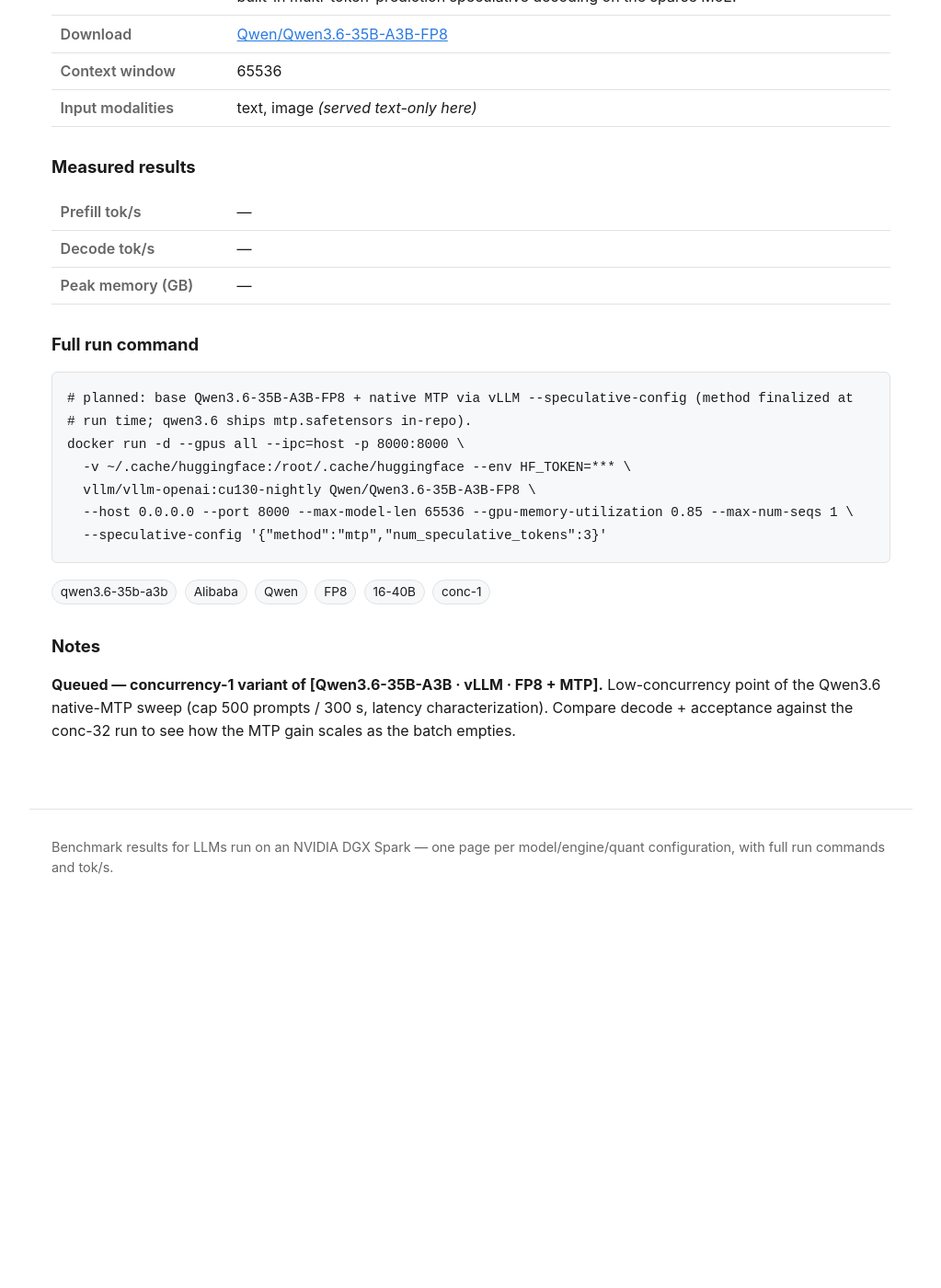
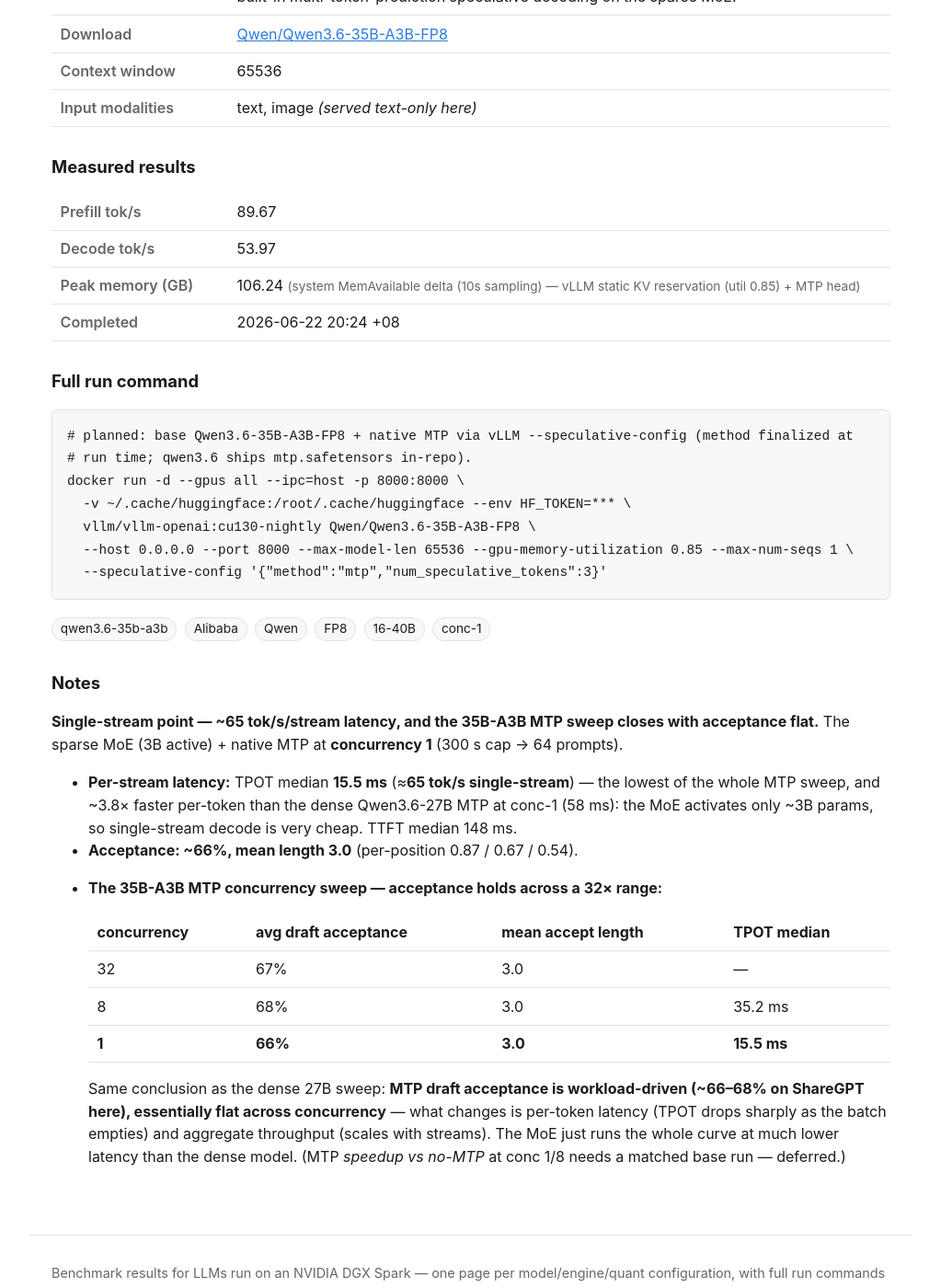
Before and after one commit to yjsoon/autobench, a Jekyll site: the page built from _configs/qwen3-6-35b-a3b-vllm-fp8-mtp-c1.md, in a window 1280 px wide and 1400 px high, scrolled down 548 px. Shown: the whole window at 92% size, without its empty margins (128-1151 px from the left). Built offline with Jekyll 4.4.1, drawn with Linux system fonts in a browser that asks for light colours; before the commit the page ends 1565 px from its top, so only the background shows below that; some of the changed text lies outside the part shown.

Commit message:
Bench: Qwen3.6-35B-A3B MTP conc-1 (TPOT 15.5ms ~65 tok/s/stream, acceptance 66%) — sweep done
35B-A3B MTP sweep: acceptance held 67/68/66% across conc 32/8/1; TPOT 15.5ms at
conc-1 (3.8x faster/token than dense 27B's 58ms - MoE 3B active). Both Qwen3.6
MTP sweeps confirm acceptance is workload-driven/flat across concurrency.

Co-Authored-By: Claude Opus 4.8 (1M context) <noreply@anthropic.com>
Claude-Session: https://claude.ai/code/session_01JczsieM71svofn8CxRyY2s

```diff
--- a/_configs/qwen3-6-35b-a3b-vllm-fp8-mtp-c1.md
+++ b/_configs/qwen3-6-35b-a3b-vllm-fp8-mtp-c1.md
@@ -15,13 +15,14 @@ modalities: [text, image]
 mm_served: false
 concurrency: 1
 tags: [qwen3.6-35b-a3b, Alibaba, Qwen, FP8, 16-40B, conc-1]
-status: pending
-prefill_toks:
-decode_toks:
-mem_gb:
-mem_source:
-measured_on:
-completed_at:
+status: done
+prefill_toks: 89.67
+decode_toks: 53.97
+mem_gb: 106.24
+mem_source: system MemAvailable delta (10s sampling) — vLLM static KV reservation (util 0.85) + MTP head
+spec_acceptance: 66% avg draft acceptance · mean acceptance length 3.0 · per-position 0.87/0.67/0.54
+measured_on: 2026-06-22
+completed_at: 2026-06-22 20:24 +08
 run_command: |
   # planned: base Qwen3.6-35B-A3B-FP8 + native MTP via vLLM --speculative-config (method finalized at
   # run time; qwen3.6 ships mtp.safetensors in-repo).
@@ -32,4 +33,23 @@ run_command: |
     --speculative-config '{"method":"mtp","num_speculative_tokens":3}'
 ---
 
-**Queued — concurrency-1 variant of [Qwen3.6-35B-A3B · vLLM · FP8 + MTP].** Low-concurrency point of the Qwen3.6 native-MTP sweep (cap 500 prompts / 300 s, latency characterization). Compare decode + acceptance against the conc-32 run to see how the MTP gain scales as the batch empties.
+**Single-stream point — ~65 tok/s/stream latency, and the 35B-A3B MTP sweep closes with acceptance
+flat.** The sparse MoE (3B active) + native MTP at **concurrency 1** (300 s cap → 64 prompts).
+
+- **Per-stream latency:** TPOT median **15.5 ms** (≈**65 tok/s single-stream**) — the lowest of the
+  whole MTP sweep, and ~3.8× faster per-token than the dense Qwen3.6-27B MTP at conc-1 (58 ms): the MoE
+  activates only ~3B params, so single-stream decode is very cheap. TTFT median 148 ms.
+- **Acceptance: ~66%, mean length 3.0** (per-position 0.87 / 0.67 / 0.54).
+- **The 35B-A3B MTP concurrency sweep — acceptance holds across a 32× range:**
+
+  | concurrency | avg draft acceptance | mean accept length | TPOT median |
+  |---|---|---|---|
+  | 32 | 67% | 3.0 | — |
+  | 8 | 68% | 3.0 | 35.2 ms |
+  | **1** | **66%** | **3.0** | **15.5 ms** |
+
+  Same conclusion as the dense 27B sweep: **MTP draft acceptance is workload-driven (~66–68% on
+  ShareGPT here), essentially flat across concurrency** — what changes is per-token latency (TPOT drops
+  sharply as the batch empties) and aggregate throughput (scales with streams). The MoE just runs the
+  whole curve at much lower latency than the dense model. (MTP *speedup vs no-MTP* at conc 1/8 needs a
+  matched base run — deferred.)
```
